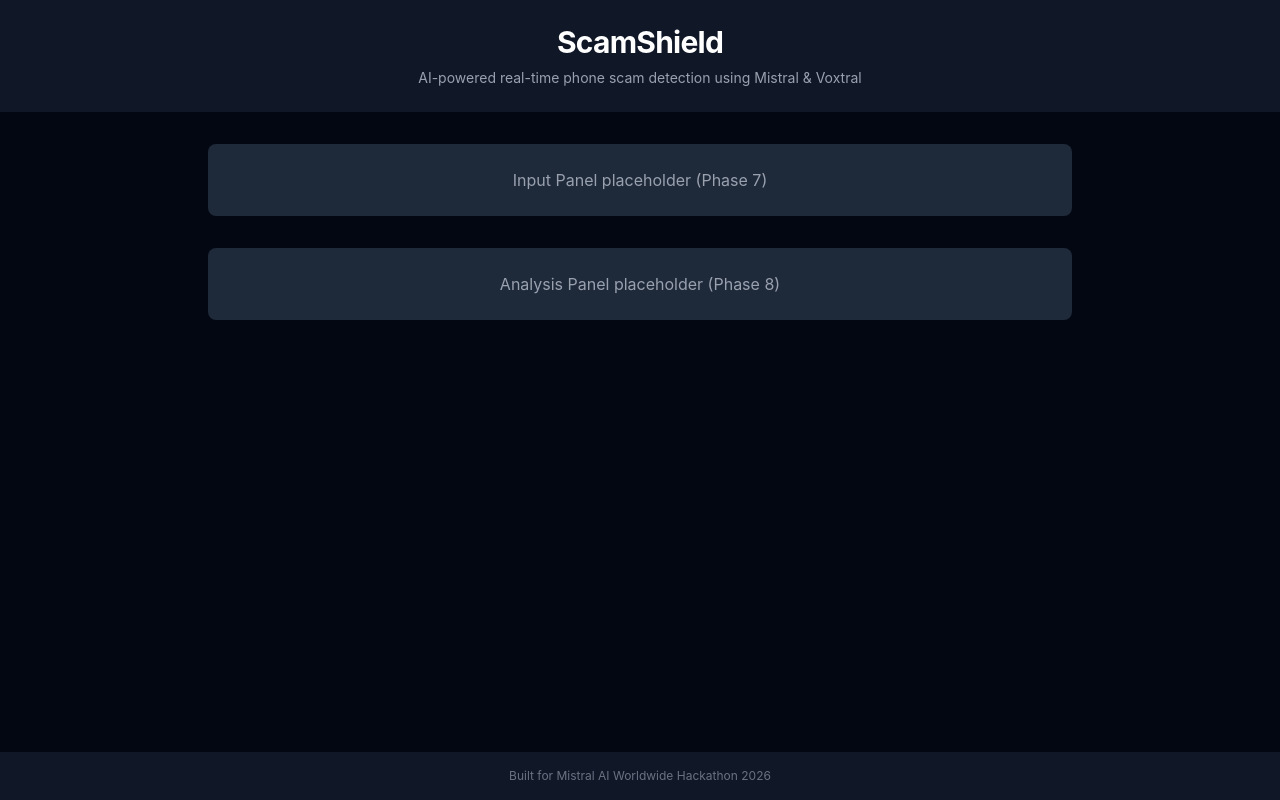
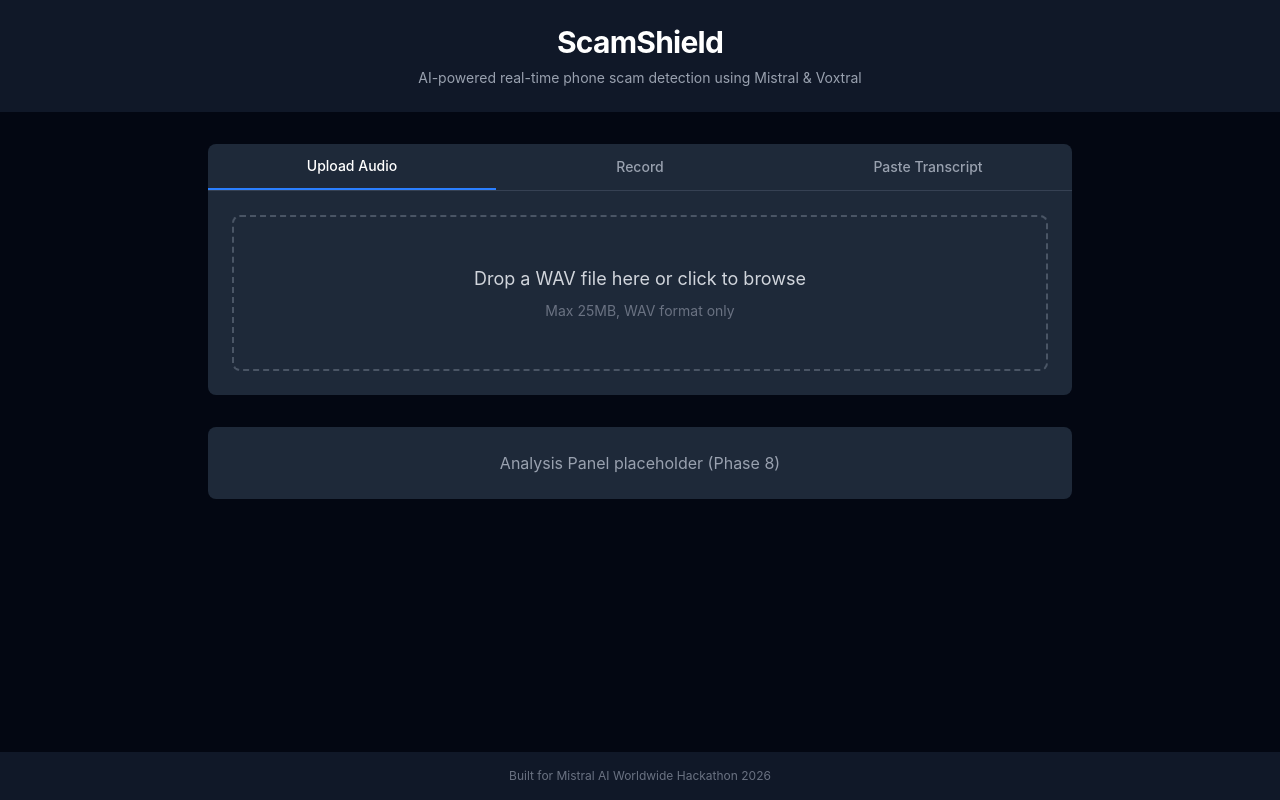
Before and after one commit to melbinkm/CallShield, a React app in the folder frontend/: page / in a window 1280 px wide. Built offline with nearby package versions, Linux system fonts and the light colour scheme; the HTML template or start-up script is replaced by a standard one.

Commit message:
Phase 7: Input components with tabs, file upload, and transcript paste

```diff
--- a/frontend/src/App.tsx
+++ b/frontend/src/App.tsx
@@ -1,6 +1,7 @@
 import { useState } from "react";
 import Header from "./components/Header";
 import Footer from "./components/Footer";
+import InputPanel from "./components/InputPanel/InputPanel";
 import type { ScamReport } from "./types/scamReport";
 
 type Tab = "upload" | "record" | "paste";
@@ -15,10 +16,19 @@
     <div className="min-h-screen flex flex-col bg-gray-950 text-white">
       <Header />
       <main className="flex-1 max-w-4xl mx-auto w-full px-4 py-8 space-y-8">
-        {/* InputPanel will go here */}
-        <div className="bg-gray-800 rounded-lg p-6 text-center text-gray-400">
-          Input Panel placeholder (Phase 7)
-        </div>
+        <InputPanel
+          activeTab={activeTab}
+          onTabChange={setActiveTab}
+          onFileSelect={(file) => {
+            console.log("File selected:", file.name);
+            // Phase 9 will connect this to the API
+          }}
+          onTranscriptSubmit={(text) => {
+            console.log("Transcript submitted:", text.substring(0, 50));
+            // Phase 9 will connect this to the API
+          }}
+          disabled={isAnalyzing}
+        />
 
         {/* AnalysisPanel will go here */}
         <div className="bg-gray-800 rounded-lg p-6 text-center text-gray-400">
--- /dev/null
+++ b/frontend/src/components/InputPanel/AudioUploader.tsx
@@ -0,0 +1,68 @@
+import { useState, useRef, DragEvent } from "react";
+
+interface Props {
+  onFileSelect: (file: File) => void;
+  disabled?: boolean;
+}
+
+export default function AudioUploader({ onFileSelect, disabled }: Props) {
+  const [isDragging, setIsDragging] = useState(false);
+  const [fileName, setFileName] = useState<string | null>(null);
+  const inputRef = useRef<HTMLInputElement>(null);
+
+  function handleFile(file: File) {
+    if (!file.name.toLowerCase().endsWith(".wav")) {
+      alert("Only WAV files are accepted.");
+      return;
+    }
+    setFileName(file.name);
+    onFileSelect(file);
+  }
+
+  function handleDrop(e: DragEvent) {
+    e.preventDefault();
+    setIsDragging(false);
+    const file = e.dataTransfer.files[0];
+    if (file) handleFile(file);
+  }
+
+  function handleDragOver(e: DragEvent) {
+    e.preventDefault();
+    setIsDragging(true);
+  }
+
+  return (
+    <div
+      onDrop={handleDrop}
+      onDragOver={handleDragOver}
+      onDragLeave={() => setIsDragging(false)}
+      onClick={() => inputRef.current?.click()}
+      className={`border-2 border-dashed rounded-lg p-12 text-center cursor-pointer transition-colors ${
+        isDragging
+          ? "border-blue-500 bg-blue-500/10"
+          : "border-gray-600 hover:border-gray-400"
+      } ${disabled ? "opacity-50 pointer-events-none" : ""}`}
+    >
+      <input
+        ref={inputRef}
+        type="file"
+        accept=".wav"
+        className="hidden"
+        onChange={(e) => {
+          const file = e.target.files?.[0];
+          if (file) handleFile(file);
+        }}
+      />
+      {fileName ? (
+        <p className="text-green-400 font-medium">{fileName}</p>
+      ) : (
+        <>
+          <p className="text-gray-300 text-lg mb-2">
+            Drop a WAV file here or click to browse
+          </p>
+          <p className="text-gray-500 text-sm">Max 25MB, WAV format only</p>
+        </>
+      )}
+    </div>
+  );
+}
--- /dev/null
+++ b/frontend/src/components/InputPanel/InputPanel.tsx
@@ -0,0 +1,40 @@
+import TabSelector from "./TabSelector";
+import AudioUploader from "./AudioUploader";
+import TranscriptPaster from "./TranscriptPaster";
+
+type Tab = "upload" | "record" | "paste";
+
+interface Props {
+  activeTab: Tab;
+  onTabChange: (tab: Tab) => void;
+  onFileSelect: (file: File) => void;
+  onTranscriptSubmit: (text: string) => void;
+  disabled?: boolean;
+}
+
+export default function InputPanel({
+  activeTab,
+  onTabChange,
+  onFileSelect,
+  onTranscriptSubmit,
+  disabled,
+}: Props) {
+  return (
+    <div className="bg-gray-800 rounded-lg overflow-hidden">
+      <TabSelector activeTab={activeTab} onTabChange={onTabChange} />
+      <div className="p-6">
+        {activeTab === "upload" && (
+          <AudioUploader onFileSelect={onFileSelect} disabled={disabled} />
+        )}
+        {activeTab === "record" && (
+          <div className="text-center text-gray-400 py-12">
+            Mic recording coming in Phase 10
+          </div>
+        )}
+        {activeTab === "paste" && (
+          <TranscriptPaster onTranscriptSubmit={onTranscriptSubmit} disabled={disabled} />
+        )}
+      </div>
+    </div>
+  );
+}
--- /dev/null
+++ b/frontend/src/components/InputPanel/TabSelector.tsx
@@ -0,0 +1,32 @@
+type Tab = "upload" | "record" | "paste";
+
+interface Props {
+  activeTab: Tab;
+  onTabChange: (tab: Tab) => void;
+}
+
+const tabs: { id: Tab; label: string }[] = [
+  { id: "upload", label: "Upload Audio" },
+  { id: "record", label: "Record" },
+  { id: "paste", label: "Paste Transcript" },
+];
+
+export default function TabSelector({ activeTab, onTabChange }: Props) {
+  return (
+    <div className="flex border-b border-gray-700">
+      {tabs.map((tab) => (
+        <button
+          key={tab.id}
+          onClick={() => onTabChange(tab.id)}
+          className={`flex-1 py-3 text-sm font-medium transition-colors ${
+            activeTab === tab.id
+              ? "text-white border-b-2 border-blue-500"
+              : "text-gray-400 hover:text-gray-200"
+          }`}
+        >
+          {tab.label}
+        </button>
+      ))}
+    </div>
+  );
+}
--- /dev/null
+++ b/frontend/src/components/InputPanel/TranscriptPaster.tsx
@@ -0,0 +1,38 @@
+import { useState } from "react";
+
+interface Props {
+  onTranscriptSubmit: (text: string) => void;
+  disabled?: boolean;
+}
+
+export default function TranscriptPaster({ onTranscriptSubmit, disabled }: Props) {
+  const [text, setText] = useState("");
+
+  const charCount = text.length;
+  const isOverLimit = charCount > 10000;
+
+  return (
+    <div className="space-y-3">
+      <textarea
+        value={text}
+        onChange={(e) => setText(e.target.value)}
+        placeholder="Paste a phone call transcript here..."
+        disabled={disabled}
+        rows={8}
+        className="w-full bg-gray-700 border border-gray-600 rounded-lg p-4 text-white placeholder-gray-500 resize-none focus:outline-none focus:border-blue-500 disabled:opacity-50"
+      />
+      <div className="flex justify-between items-center">
+        <span className={`text-xs ${isOverLimit ? "text-red-400" : "text-gray-500"}`}>
+          {charCount} / 10,000 characters
+        </span>
+        <button
+          onClick={() => onTranscriptSubmit(text)}
+          disabled={disabled || !text.trim() || isOverLimit}
+          className="bg-blue-600 hover:bg-blue-700 disabled:bg-gray-600 disabled:cursor-not-allowed text-white px-6 py-2 rounded-lg font-medium transition-colors"
+        >
+          Analyze
+        </button>
+      </div>
+    </div>
+  );
+}
```
